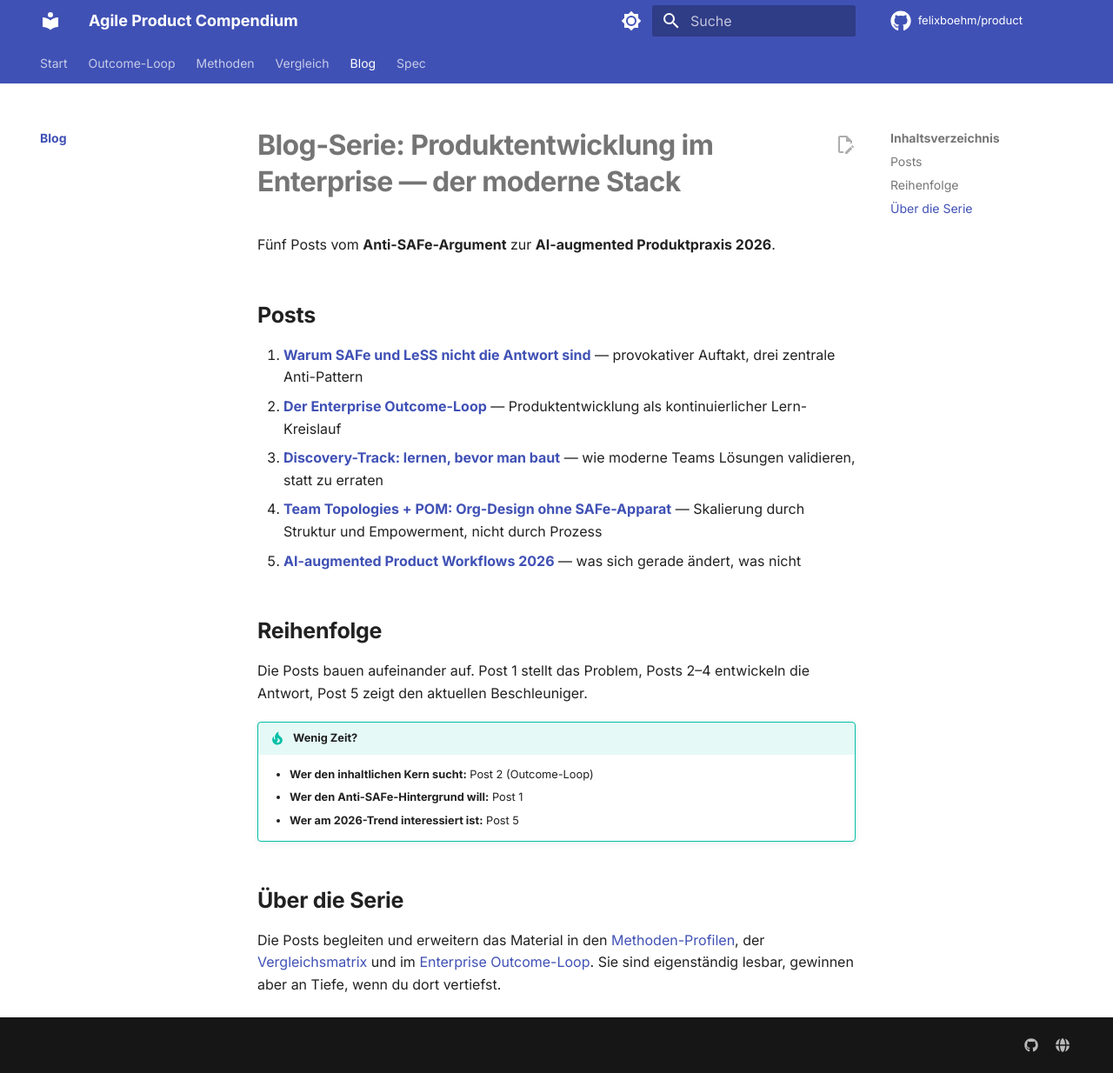
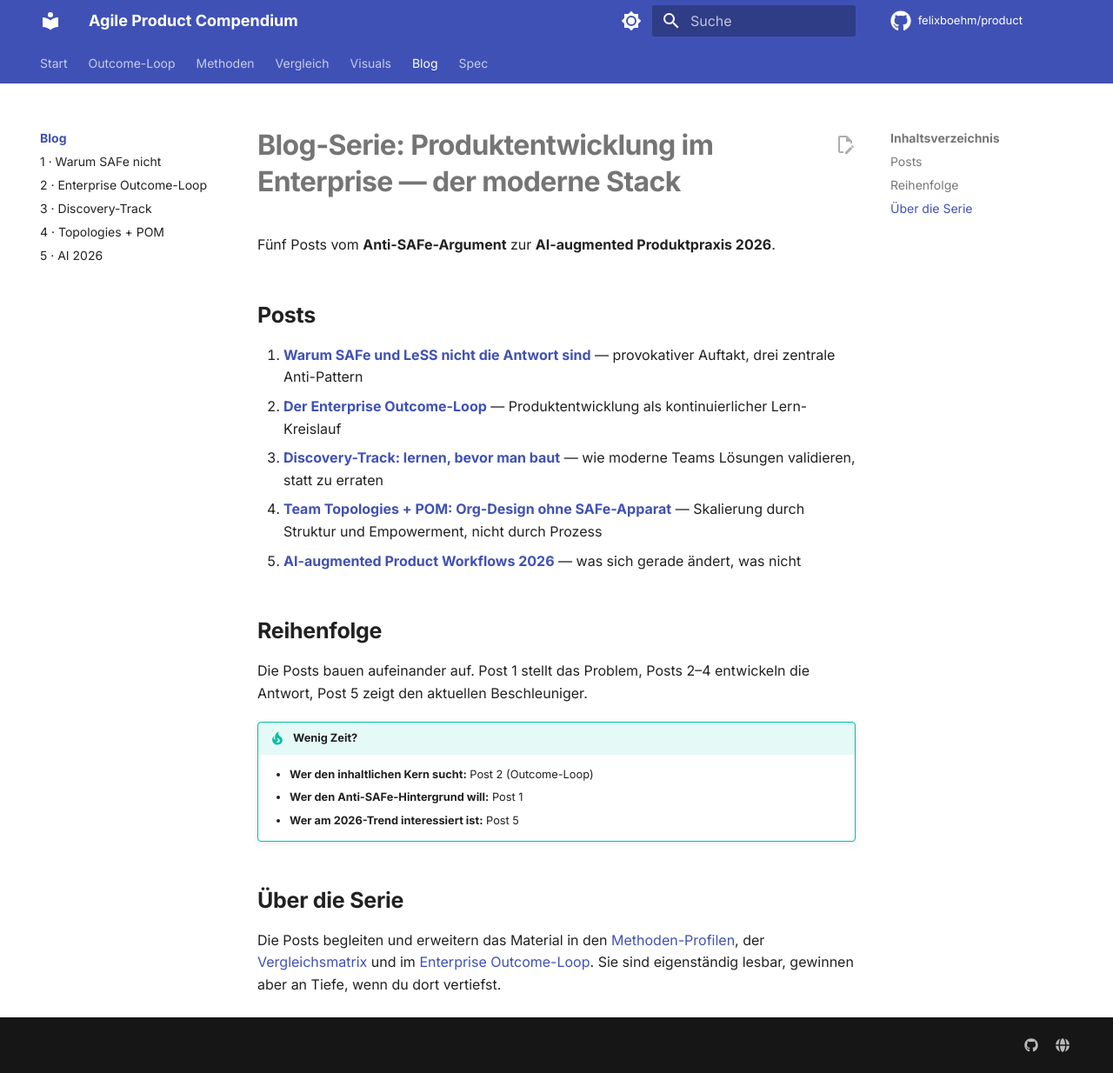
Before and after one commit to felixboehm/product, an MkDocs documentation site: the page built from docs/blog/index.md, in a window 1280 px wide and 1234 px high. Shown: the whole window at 87% size. Built offline with MkDocs 1.6.1 and Material for MkDocs 9.7.7, drawn with Linux system fonts in a browser that asks for light colours; comment, search, counter and statistics services are not loaded.

Commit message:
feat(nav): include blog posts and visuals in sidebar nav

```diff
--- a/mkdocs.yml
+++ b/mkdocs.yml
@@ -68,8 +68,17 @@ nav:
           - AI-augmented Workflows: methods/modern/ai-augmented-workflows.md
   - Vergleich:
       - Matrix: comparison/matrix.md
+  - Visuals:
+      - Maturity-Modell: visuals/maturity-modell.md
+      - SAFe vs POM: visuals/safe-vs-pom-antipatterns.md
+      - AI Tooling Map: visuals/ai-tooling-map.md
   - Blog:
       - Übersicht: blog/index.md
+      - 1 · Warum SAFe nicht: blog/01-warum-safe-nicht.md
+      - 2 · Enterprise Outcome-Loop: blog/02-enterprise-outcome-loop.md
+      - 3 · Discovery-Track: blog/03-discovery-track.md
+      - 4 · Topologies + POM: blog/04-team-topologies-pom.md
+      - 5 · AI 2026: blog/05-ai-augmented-2026.md
   - Spec:
       - Projekt-Spec: specs/00-project-spec.md
 
```
